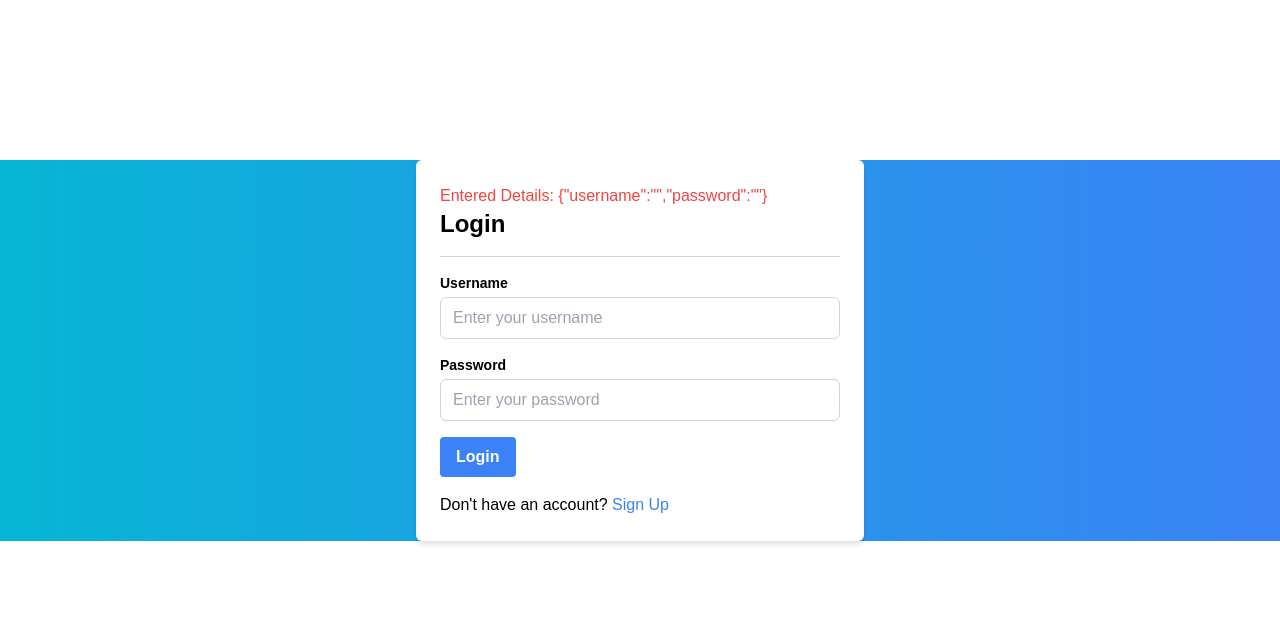
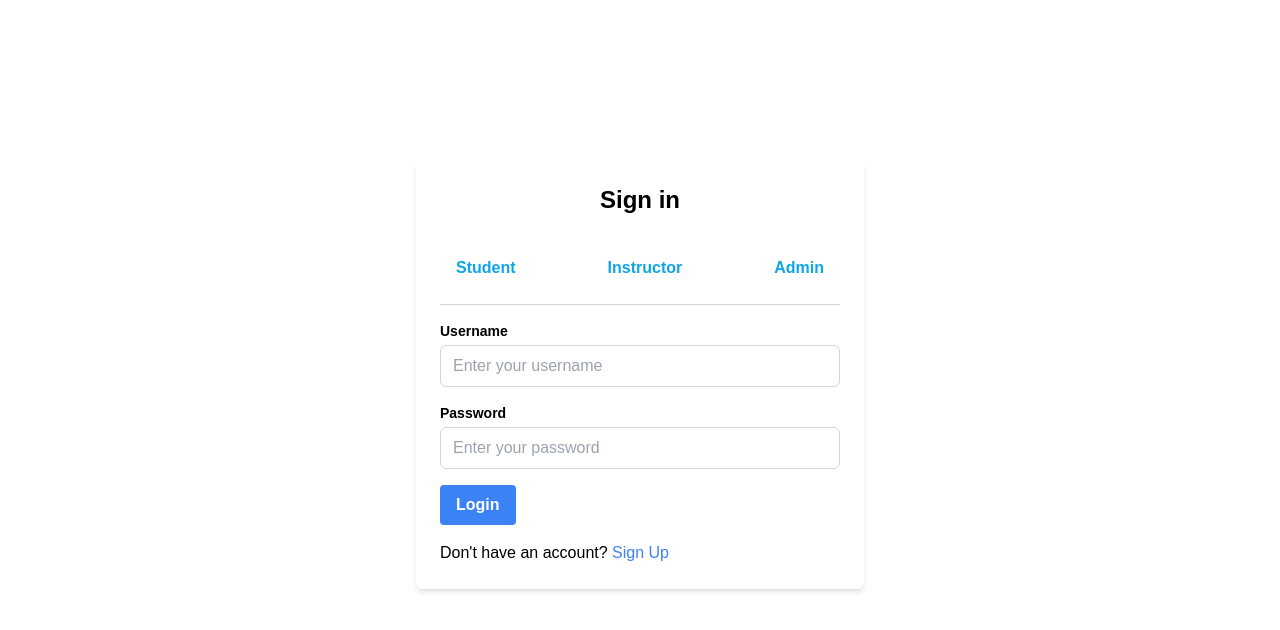
Before and after one commit to ravinduiddamalgoda/LearnersFrontEnd, a React (Vite) app: page /login in a window 1280 px wide. Shown: the top 630 px of the page. Built offline with nearby package versions, Linux system fonts and the light colour scheme.

Commit message:
login half

```diff
--- a/src/Components/LoginUser.jsx
+++ b/src/Components/LoginUser.jsx
@@ -1,18 +1,20 @@
-import React from 'react';
-import { useState, useEffect } from 'react';
-import { useNavigate } from 'react-router-dom'
+import React from "react";
+import { useState, useEffect } from "react";
+import { useNavigate } from "react-router-dom";
 
 function LoginUser() {
   const Navigate = useNavigate();
 
-
   const initialValues = {
-        username: '',
-        password: '',
+    username: "",
+    password: "",
+    role: "",
   };
   const [formValues, setFormValues] = useState(initialValues);
   const [formErrors, setFormErrors] = useState({});
   const [isSubmit, setIsSubmit] = useState(false);
+
+  // const [, setIsSubmit] = useState(false);
 
   const handleChange = (e) => {
     const { name, value } = e.target;
@@ -20,9 +22,10 @@
   };
 
   const handleSubmit = (e) => {
-        e.preventDefault();
-        setFormErrors(validate(formValues));
-        setIsSubmit(true);
+    console.log(e);
+    // e.preventDefault();
+    // setFormErrors(validate(formValues));
+    // setIsSubmit(true);
   };
 
   useEffect(() => {
@@ -35,28 +38,57 @@
   const validate = (values) => {
     const errors = {};
     if (!values.username) {
-            errors.username = 'Username is required!';
+      errors.username = "Username is required!";
     }
     if (!values.password) {
-            errors.password = 'Password is required';
+      errors.password = "Password is required";
     }
     return errors;
   };
 
   return (
-        <div class="h-100 bg-gradient-to-r from-cyan-500 to-blue-500">
+    <div class="h-100">
       <div className="max-w-md mx-auto p-6 bg-white shadow-md rounded-md mt-40 ">
         {Object.keys(formErrors).length === 0 && isSubmit ? (
-                    <div className="bg-green-100 border border-green-400 text-green-700 px-4 py-3 rounded relative" role="alert">
+          <div
+            className="bg-green-100 border border-green-400 text-green-700 px-4 py-3 rounded relative"
+            role="alert"
+          >
             <span className="block sm:inline">Logged in successfully</span>
           </div>
         ) : (
-                    <p className="text-red-500">Entered Details: {JSON.stringify(formValues)}</p>
+          <p className="text-red-500"></p>
         )}
 
         <form onSubmit={handleSubmit}>
-                    <h1 className="text-2xl font-bold mb-4">Login</h1>
-                    <div className="border-b border-gray-300 mb-4"></div>
+          <h1 className="text-2xl font-bold mb-4 flex justify-center">
+            Sign in
+          </h1>
+          <div className="flex justify-between">
+            <button
+              type="button"
+              className="text-sky-500 hover:bg-blue-700 hover:text-white font-bold py-2 px-4 rounded mt-4 transition duration-300 ease-in-out"
+              onClick={(formValues.role = "student")}
+            >
+              Student
+            </button>
+            <button
+              type="button"
+              className="text-sky-500 hover:bg-blue-700 hover:text-white font-bold py-2 px-4 rounded mt-4 transition duration-300 ease-in-out"
+              onClick={(formValues.role = "instructor")}
+            >
+              Instructor
+            </button>
+            <button
+              type="button"
+              className="text-sky-500 hover:bg-blue-700 hover:text-white font-bold py-2 px-4 rounded mt-4 transition duration-300 ease-in-out"
+              onClick={(formValues.role = "admin")}
+            >
+              Admin
+            </button>
+          </div>
+
+          <div className="border-b border-gray-300 mb-4 mt-4"></div>
           <div className="grid grid-cols-1 gap-4">
             <div className="flex flex-col">
               <label className="text-sm font-semibold mb-1">Username</label>
@@ -83,10 +115,18 @@
               <p className="text-red-500">{formErrors.password}</p>
             </div>
           </div>
-                    <button className="bg-blue-500 hover:bg-blue-700 text-white font-bold py-2 px-4 rounded mt-4">Login</button>
+          <button
+            type={"submit"}
+            className="bg-blue-500 hover:bg-blue-700 text-white font-bold py-2 px-4 rounded mt-4"
+          >
+            Login
+          </button>
         </form>
         <div className="text mt-4">
-                    Don't have an account? <span className="text-blue-500" onClick={()=> Navigate("/register")}>Sign Up</span>
+          Don't have an account?{" "}
+          <span className="text-blue-500" onClick={() => Navigate("/register")}>
+            Sign Up
+          </span>
         </div>
       </div>
     </div>
```
Lines whose indentation alone changed are shown as unchanged.
